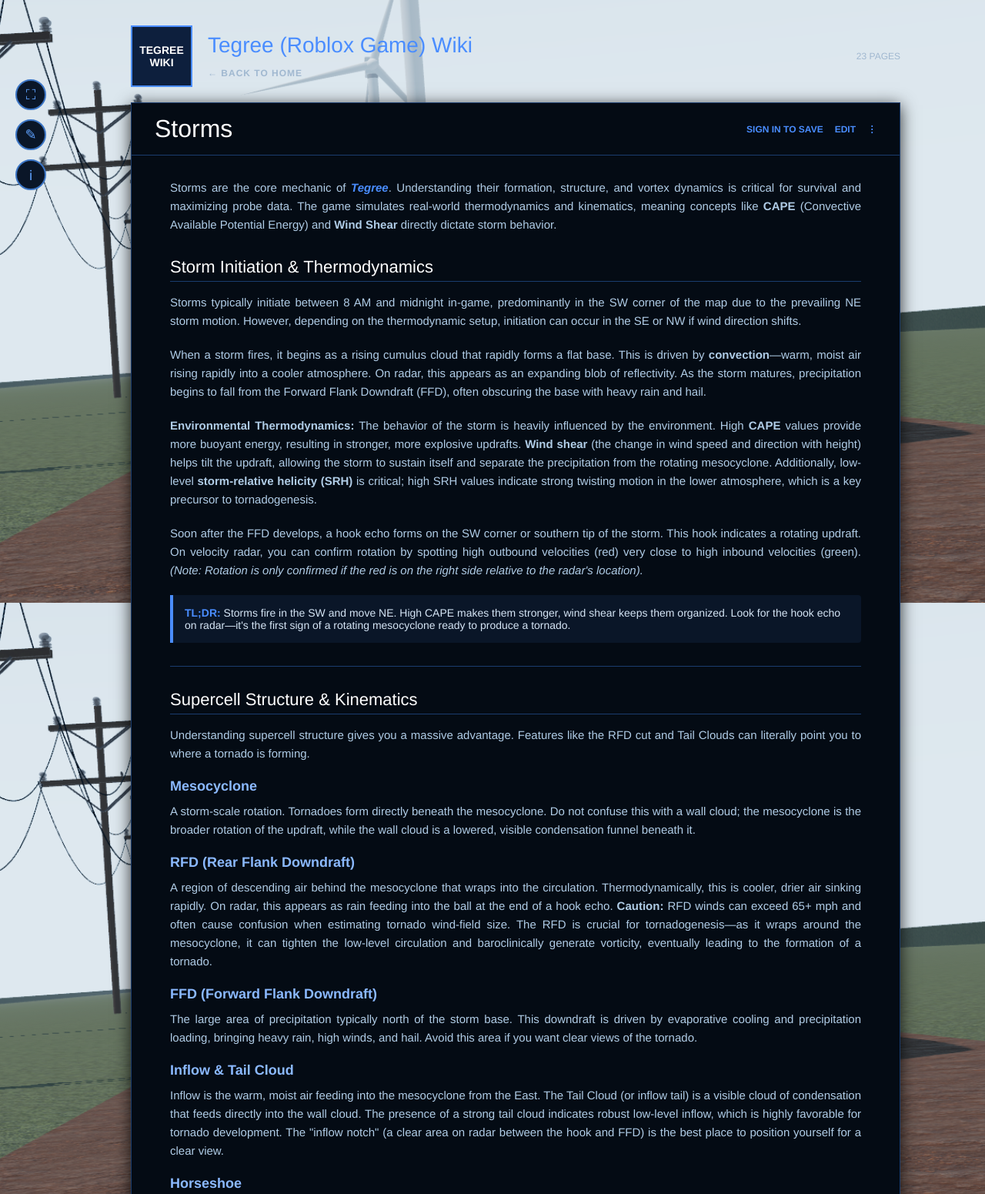
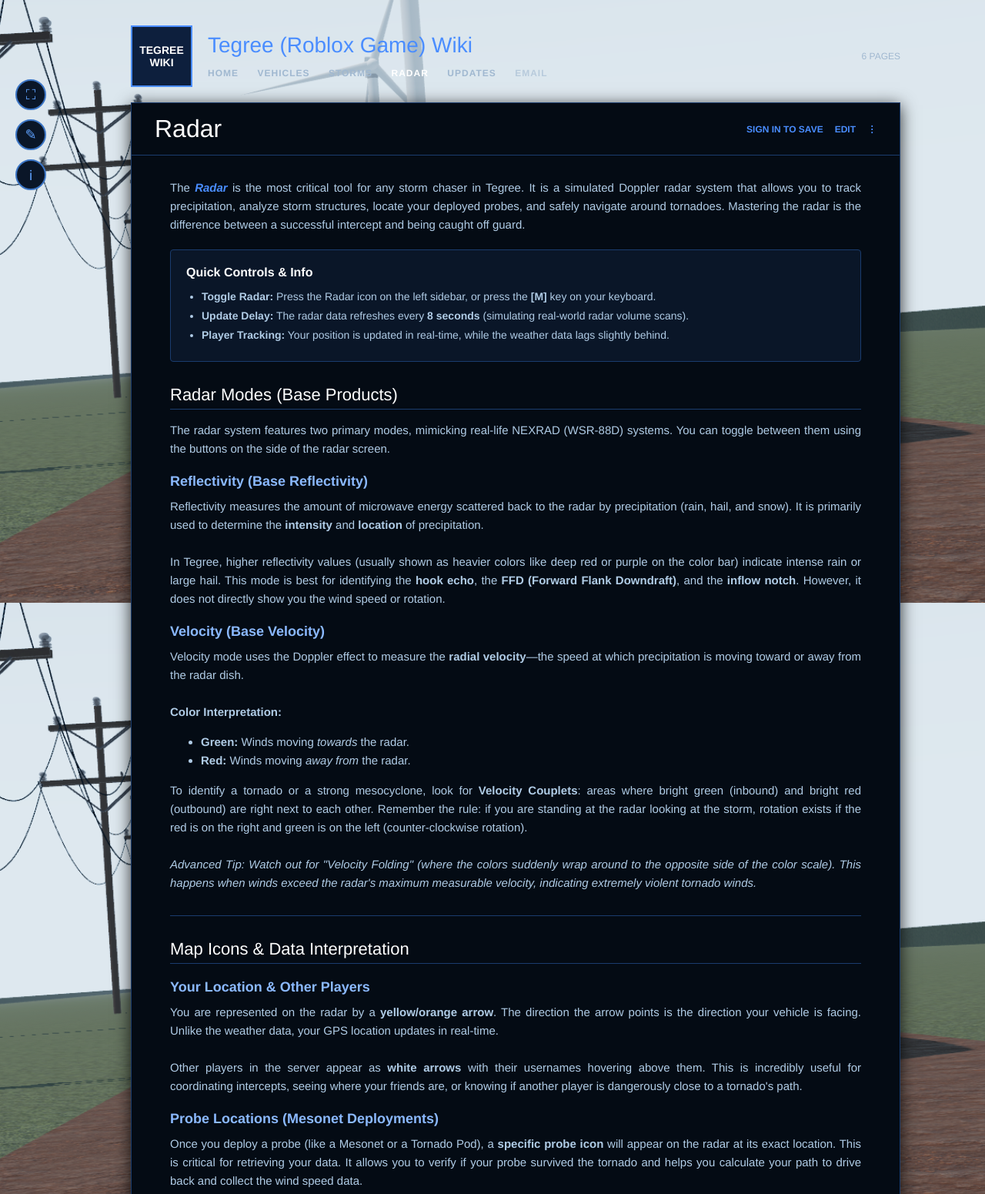
Before and after one commit to DanaCat68/tegree-wiki, a plain HTML site: page storms.html in a window 1280 px wide. Shown: the part 17-1568 px from the top of the page at 77% size. Drawn offline with Linux system fonts and the light colour scheme; files whose address does not match are found by name.

Commit message:
I love this web,right?

```diff
--- a/storms.html
+++ b/storms.html
@@ -2,14 +2,15 @@
 <html lang="en">
 <head>
 <meta charset="UTF-8">
-<title>Tegree Wiki - Storms</title>
+<title>Tegree Wiki - Radar</title>
 <style>
   * { box-sizing: border-box; }
   body {
     margin: 0; padding: 0;
     font-family: "Helvetica Neue", Helvetica, Arial, sans-serif;
     color: #d5e5f5;
-    background-image: url("file:///D:/TegreeWiki/Tag1.png");
+    /* ✅ 修复：背景图改为相对路径 */
+    background-image: url("Tag1.png");
     background-attachment: fixed; background-position: center; background-size: cover; background-color: #000;
   }
   .left-rail { position: fixed; left: 20px; top: 120px; display: flex; flex-direction: column; gap: 12px; z-index: 100; }
@@ -18,7 +19,7 @@
   header { display: flex; align-items: center; padding: 30px 0 20px 0; }
   .wiki-logo { width: 80px; height: 80px; background-color: #0d1f3d; border: 2px solid #4a8dff; display: flex; align-items: center; justify-content: center; font-weight: bold; color: #fff; font-size: 14px; margin-right: 20px; text-align: center; }
   .header-content h1 { margin: 0 0 10px 0; color: #4a8dff; font-size: 28px; font-weight: 500; }
-  .nav-links a { color: #a0b8d0; text-decoration: none; font-size: 12px; margin-right: 20px; text-transform: uppercase; letter-spacing: 1px; font-weight: bold; }
+  .nav-links a { color: #a0b8d0; text-decoration: none; font-size: 12px; margin-right: 20px; text-transform: uppercase; letter-spacing: 1px; font-weight: bold; transition: 0.2s; }
   .nav-links a:hover { color: #fff; }
   .top-right-stats { margin-left: auto; color: #a0b8d0; font-size: 12px; text-align: right; }
   .main-wrapper { background-color: #040b14; border: 1px solid #1a3c6e; padding: 0; box-shadow: 0 4px 20px rgba(0,0,0,0.8); }
@@ -37,17 +38,16 @@
   .section-title { color: #fff; font-size: 22px; margin-top: 30px; margin-bottom: 15px; border-bottom: 1px solid #1a3c6e; padding-bottom: 5px; }
   .sub-title { color: #8bb9ff; font-size: 18px; margin-top: 20px; margin-bottom: 10px; font-weight: bold; }
 
-  /* TL;DR 提示框 */
-  .tldr-box {
+  /* 信息框 */
+  .info-box {
     background: #0a1628;
-    border-left: 4px solid #4a8dff;
-    padding: 15px;
-    font-size: 14px;
-    color: #d5e5f5;
-    margin: 20px 0;
-    border-radius: 0 4px 4px 0;
+    border: 1px solid #1a3c6e;
+    padding: 20px;
+    border-radius: 4px;
+    margin-bottom: 25px;
   }
-  .tldr-box strong { color: #4a8dff; }
+  .info-box h4 { margin: 0 0 10px 0; color: #fff; font-size: 16px; }
+  .info-box ul { margin: 0; padding-left: 20px; color: #b0cce6; font-size: 14px; line-height: 1.8; }
 
   hr.divider { border: 0; height: 1px; background: #1a3c6e; margin: 30px 0; }
 </style>
@@ -66,15 +66,20 @@
       <div class="header-content">
         <h1>Tegree (Roblox Game) Wiki</h1>
         <div class="nav-links">
-          <a href="index.html">← Back to Home</a>
+          <a href="index.html">Home</a>
+          <a href="vehicles.html">Vehicles</a>
+          <a href="storms.html">Storms</a>
+          <a href="radar.html" style="color: #fff;">Radar</a>
+          <a href="updates.html">Updates</a>
+          <a href="email.html" style="opacity: 0.6;">Email</a>
         </div>
       </div>
-      <div class="top-right-stats">23 PAGES</div>
+      <div class="top-right-stats">6 PAGES</div>
     </header>
 
     <div class="main-wrapper">
       <div class="content-header">
-        <h2>Storms</h2>
+        <h2>Radar</h2>
         <div class="content-actions">
           <span>Sign in to save</span>
           <span>Edit</span>
@@ -85,99 +90,89 @@
       <div class="article-content">
 
         <div class="text-block">
-          Storms are the core mechanic of <span class="blue-text">Tegree</span>. Understanding their formation, structure, and vortex dynamics is critical for survival and maximizing probe data. The game simulates real-world thermodynamics and kinematics, meaning concepts like <strong>CAPE</strong> (Convective Available Potential Energy) and <strong>Wind Shear</strong> directly dictate storm behavior.
+          The <span class="blue-text">Radar</span> is the most critical tool for any storm chaser in Tegree. It is a simulated Doppler radar system that allows you to track precipitation, analyze storm structures, locate your deployed probes, and safely navigate around tornadoes. Mastering the radar is the difference between a successful intercept and being caught off guard.
         </div>
 
-        <!-- ================= 风暴生成 ================= -->
-        <div class="section-title">Storm Initiation & Thermodynamics</div>
-
-        <div class="text-block">
-          Storms typically initiate between 8 AM and midnight in-game, predominantly in the SW corner of the map due to the prevailing NE storm motion. However, depending on the thermodynamic setup, initiation can occur in the SE or NW if wind direction shifts.
-        </div>
-        <div class="text-block">
-          When a storm fires, it begins as a rising cumulus cloud that rapidly forms a flat base. This is driven by <strong>convection</strong>—warm, moist air rising rapidly into a cooler atmosphere. On radar, this appears as an expanding blob of reflectivity. As the storm matures, precipitation begins to fall from the Forward Flank Downdraft (FFD), often obscuring the base with heavy rain and hail.
-        </div>
-        <div class="text-block">
-          <strong>Environmental Thermodynamics:</strong> The behavior of the storm is heavily influenced by the environment. High <strong>CAPE</strong> values provide more buoyant energy, resulting in stronger, more explosive updrafts. <strong>Wind shear</strong> (the change in wind speed and direction with height) helps tilt the updraft, allowing the storm to sustain itself and separate the precipitation from the rotating mesocyclone. Additionally, low-level <strong>storm-relative helicity (SRH)</strong> is critical; high SRH values indicate strong twisting motion in the lower atmosphere, which is a key precursor to tornadogenesis.
+        <div class="info-box">
+          <h4>Quick Controls & Info</h4>
+          <ul>
+            <li><strong>Toggle Radar:</strong> Press the Radar icon on the left sidebar, or press the <strong>[M]</strong> key on your keyboard.</li>
+            <li><strong>Update Delay:</strong> The radar data refreshes every <strong>8 seconds</strong> (simulating real-world radar volume scans).</li>
+            <li><strong>Player Tracking:</strong> Your position is updated in real-time, while the weather data lags slightly behind.</li>
+          </ul>
         </div>
 
+        <!-- ================= 雷达模式 ================= -->
+        <div class="section-title">Radar Modes (Base Products)</div>
         <div class="text-block">
-          Soon after the FFD develops, a hook echo forms on the SW corner or southern tip of the storm. This hook indicates a rotating updraft. On velocity radar, you can confirm rotation by spotting high outbound velocities (red) very close to high inbound velocities (green). <em>(Note: Rotation is only confirmed if the red is on the right side relative to the radar's location).</em>
+          The radar system features two primary modes, mimicking real-life NEXRAD (WSR-88D) systems. You can toggle between them using the buttons on the side of the radar screen.
         </div>
 
-        <div class="tldr-box">
-          <strong>TL;DR:</strong> Storms fire in the SW and move NE. High CAPE makes them stronger, wind shear keeps them organized. Look for the hook echo on radar—it's the first sign of a rotating mesocyclone ready to produce a tornado.
+        <div class="sub-title">Reflectivity (Base Reflectivity)</div>
+        <div class="text-block">
+          Reflectivity measures the amount of microwave energy scattered back to the radar by precipitation (rain, hail, and snow). It is primarily used to determine the <strong>intensity</strong> and <strong>location</strong> of precipitation.
+          <br><br>
+          In Tegree, higher reflectivity values (usually shown as heavier colors like deep red or purple on the color bar) indicate intense rain or large hail. This mode is best for identifying the <strong>hook echo</strong>, the <strong>FFD (Forward Flank Downdraft)</strong>, and the <strong>inflow notch</strong>. However, it does not directly show you the wind speed or rotation.
+        </div>
+
+        <div class="sub-title">Velocity (Base Velocity)</div>
+        <div class="text-block">
+          Velocity mode uses the Doppler effect to measure the <strong>radial velocity</strong>—the speed at which precipitation is moving toward or away from the radar dish.
+          <br><br>
+          <strong>Color Interpretation:</strong>
+          <ul>
+            <li><strong>Green:</strong> Winds moving <em>towards</em> the radar.</li>
+            <li><strong>Red:</strong> Winds moving <em>away from</em> the radar.</li>
+          </ul>
+          To identify a tornado or a strong mesocyclone, look for <strong>Velocity Couplets</strong>: areas where bright green (inbound) and bright red (outbound) are right next to each other. Remember the rule: if you are standing at the radar looking at the storm, rotation exists if the red is on the right and green is on the left (counter-clockwise rotation).
+          <br><br>
+          <em>Advanced Tip: Watch out for "Velocity Folding" (where the colors suddenly wrap around to the opposite side of the color scale). This happens when winds exceed the radar's maximum measurable velocity, indicating extremely violent tornado winds.</em>
         </div>
 
         <hr class="divider">
 
-        <!-- ================= 超级单体结构 ================= -->
-        <div class="section-title">Supercell Structure & Kinematics</div>
+        <!-- ================= 地图图标解读 ================= -->
+        <div class="section-title">Map Icons & Data Interpretation</div>
 
+        <div class="sub-title">Your Location & Other Players</div>
         <div class="text-block">
-          Understanding supercell structure gives you a massive advantage. Features like the RFD cut and Tail Clouds can literally point you to where a tornado is forming.
+          You are represented on the radar by a <strong>yellow/orange arrow</strong>. The direction the arrow points is the direction your vehicle is facing. Unlike the weather data, your GPS location updates in real-time.
+          <br><br>
+          Other players in the server appear as <strong>white arrows</strong> with their usernames hovering above them. This is incredibly useful for coordinating intercepts, seeing where your friends are, or knowing if another player is dangerously close to a tornado's path.
         </div>
 
-        <div class="sub-title">Mesocyclone</div>
+        <div class="sub-title">Probe Locations (Mesonet Deployments)</div>
         <div class="text-block">
-          A storm-scale rotation. Tornadoes form directly beneath the mesocyclone. Do not confuse this with a wall cloud; the mesocyclone is the broader rotation of the updraft, while the wall cloud is a lowered, visible condensation funnel beneath it.
+          Once you deploy a probe (like a Mesonet or a Tornado Pod), a <strong>specific probe icon</strong> will appear on the radar at its exact location. This is critical for retrieving your data. It allows you to verify if your probe survived the tornado and helps you calculate your path to drive back and collect the wind speed data.
         </div>
 
-        <div class="sub-title">RFD (Rear Flank Downdraft)</div>
+        <div class="sub-title">Precipitation Levels & Visibility</div>
         <div class="text-block">
-          A region of descending air behind the mesocyclone that wraps into the circulation. Thermodynamically, this is cooler, drier air sinking rapidly. On radar, this appears as rain feeding into the ball at the end of a hook echo. <strong>Caution:</strong> RFD winds can exceed 65+ mph and often cause confusion when estimating tornado wind-field size. The RFD is crucial for tornadogenesis—as it wraps around the mesocyclone, it can tighten the low-level circulation and baroclinically generate vorticity, eventually leading to the formation of a tornado.
-        </div>
-
-        <div class="sub-title">FFD (Forward Flank Downdraft)</div>
-        <div class="text-block">
-          The large area of precipitation typically north of the storm base. This downdraft is driven by evaporative cooling and precipitation loading, bringing heavy rain, high winds, and hail. Avoid this area if you want clear views of the tornado.
-        </div>
-
-        <div class="sub-title">Inflow & Tail Cloud</div>
-        <div class="text-block">
-          Inflow is the warm, moist air feeding into the mesocyclone from the East. The Tail Cloud (or inflow tail) is a visible cloud of condensation that feeds directly into the wall cloud. The presence of a strong tail cloud indicates robust low-level inflow, which is highly favorable for tornado development. The "inflow notch" (a clear area on radar between the hook and FFD) is the best place to position yourself for a clear view.
-        </div>
-
-        <div class="sub-title">Horseshoe</div>
-        <div class="text-block">
-          A horseshoe-shaped cut in the storm base. If you spot one, a tornado is likely forming or already on the ground at the northern end of the feature.
-        </div>
-
-        <div class="tldr-box">
-          <strong>TL;DR:</strong> Look for the RFD cut and tail clouds. The tail cloud points toward the wall cloud and potential tornado. The inflow notch is the safest viewing spot. The RFD is the thermodynamic engine that often tightens the rotation to produce a tornado.
+          At the bottom of the Reflectivity radar screen, there is a color bar indicating precipitation levels.
+          <br><br>
+          <strong>Gameplay Impact:</strong> The higher the precipitation level (the heavier the rain/hail), the harder it will be to see the tornado with your own eyes. If the radar shows deep reds or purples around your position, you are inside the FFD (Forward Flank Downdraft), and your in-game visibility will be drastically reduced. Use the radar to guide you out of the rain and into the clear inflow notch for a better view.
         </div>
 
         <hr class="divider">
 
-        <!-- ================= 龙卷风动力学 ================= -->
-        <div class="section-title">Tornado & Vortex Dynamics</div>
-
+        <!-- ================= 雷达使用战术 ================= -->
+        <div class="section-title">Tactical Radar Usage</div>
         <div class="text-block">
-          Tornado dynamics in <span class="blue-text">Tegree</span> are realistic. Learning how the vortex is structured can help you get higher wind speeds, place probes, and earn more money.
+          Don't just stare at the screen. Use the 8-second delay to your advantage:
+        </div>
+        <div class="info-box">
+          <ul>
+            <li><strong>Trend Analysis:</strong> A single frame of radar doesn't tell you much. Watch the hook echo over multiple 8-second updates. Is the hook tightening? Is the velocity couplet getting stronger? This tells you if the tornado is intensifying.</li>
+            <li><strong>Storm Motion:</strong> By watching the radar blobs move, calculate the storm's speed and direction. This helps you decide where to position your vehicle before the tornado arrives, rather than reacting too late.</li>
+            <li><strong>RFD Danger:</strong> Keep an eye on the velocity mode. Sometimes a strong RFD (Rear Flank Downdraft) can look like a tornado on velocity. If you don't see a tight, clear velocity couplet, it might just be straight-line winds from the RFD.</li>
+          </ul>
         </div>
 
-        <div class="sub-title">Leading Edge (Right Side)</div>
-        <div class="text-block">
-          This is the strongest part of the tornado, relative to its motion. The highest winds and most severe damage occur here. For smaller tornadoes, the strongest winds are at the edge of the funnel; for wider tornadoes, they are deeper inside. The leading edge is "wider," meaning the strong winds extend further out—be careful getting close.
-        </div>
-
-        <div class="sub-title">Trailing Edge (Left Side)</div>
-        <div class="text-block">
-          This is the weakest part of the tornado. Use the trailing edge to slip past a tornado, get close safely, or attempt intercepts with weaker vehicles. The winds are closer to the eye, allowing you to slip by.
-        </div>
-
-        <div class="sub-title">The Eye</div>
-        <div class="text-block">
-          The center of the vortex, a spot of relative calm. Be careful: wide tornadoes might trick you into exiting shelter or undeploying too early. Wait until you see the funnel leaving before making a move.
-        </div>
-
-        <div class="sub-title">Best Intercept Location</div>
-        <div class="text-block">
-          The core of the leading edge (the right side) gives the highest wind speeds and most money. However, it also carries the highest risk of being lofted. Positioning here requires a strong interceptor.
-        </div>
-
-        <div class="tldr-box">
-          <strong>TL;DR:</strong> Always aim for the right side (leading edge) of the tornado for maximum wind speeds and probe data. Use the left side (trailing edge) to escape or pass by safely. Beware the calm eye—don't stop your engine until the funnel is gone.
+        <!-- 隐藏的彩蛋入口（鼠标移上去变亮） -->
+        <div style="text-align: center; margin-top: 60px; opacity: 0.08; transition: opacity 0.5s;" onmouseover="this.style.opacity='1'" onmouseout="this.style.opacity='0.08'">
+          <span style="color: #a0b8d0; font-size: 11px; cursor: pointer;">
+            // LOG_038_UNREAD: <a href="teaser.html" style="color: #4a8dff; text-decoration: none;">[ open file ]</a> //
+          </span>
         </div>
 
       </div>
```
Also changed, not shown: email.html (+5 -3 lines), radar.html (+10 -4 lines), updates.html (+7 -5 lines), vehicles.html (+18 -8 lines).
